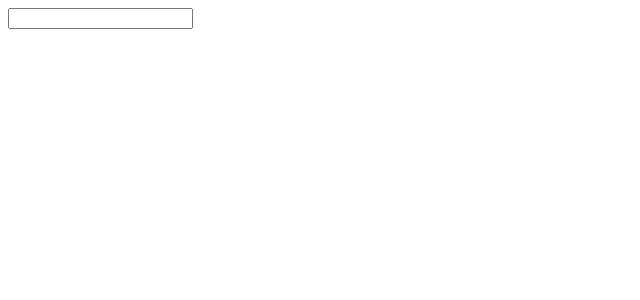
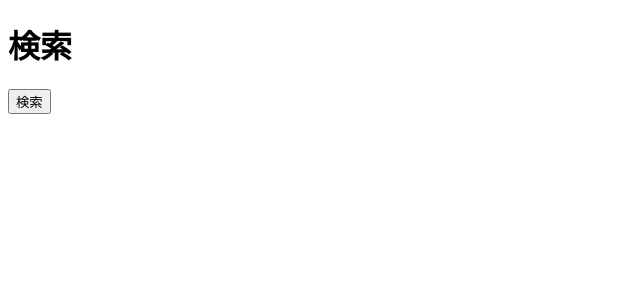
Before and after one commit to TsubasaYoshida/rails-react-training, a React (Create React App) app in the folder frontend/: page / in a window 1280 px wide. Shown: the top 300 px of the page, without its empty margins (0-640 px from the left). Built offline with nearby package versions, Linux system fonts and the light colour scheme.

Commit message:
Google-CSE-APIを実行してレスポンスを表示する機能を実装する

```diff
--- a/frontend/package.json
+++ b/frontend/package.json
@@ -3,6 +3,7 @@
   "version": "0.1.0",
   "private": true,
   "dependencies": {
+    "axios": "^0.19.0",
     "react": "^16.10.2",
     "react-dom": "^16.10.2",
     "react-scripts": "3.2.0"
--- a/frontend/src/App.js
+++ b/frontend/src/App.js
@@ -1,12 +1,44 @@
-import React, {Component} from 'react';
+import React, { Component } from 'react';
+import axios from 'axios';
+
+const CSE_ENDPOINT = 'https://www.googleapis.com/customsearch/v1';
 
 export default class App extends Component {
+  constructor(props) {
+    super(props);
+    this.state = {};
+  }
+
+  handleSearch() {
+    axios
+      .get(CSE_ENDPOINT, {
+        params: {
+          key: '',
+          cx: '',
+          q: '',
+        }
+      })
+      .then((response) => {
+          this.setState({
+            title: response.data.items[0].title
+          });
+        },
+      )
+      .catch(() => {
+        console.log('通信に失敗しました。');
+      });
+  }
+
   render() {
     return (
       <div className="App">
-        <form>
-          <input type="text" />
-        </form>
+        <h1>検索</h1>
+        <p> {this.state.title} </p>
+        <input
+          type="button"
+          value="検索"
+          onClick={() => this.handleSearch()}
+        />
       </div>
     );
   }
```
Also changed, not shown: 1 other file (tests, documents, lock files or other folders).
